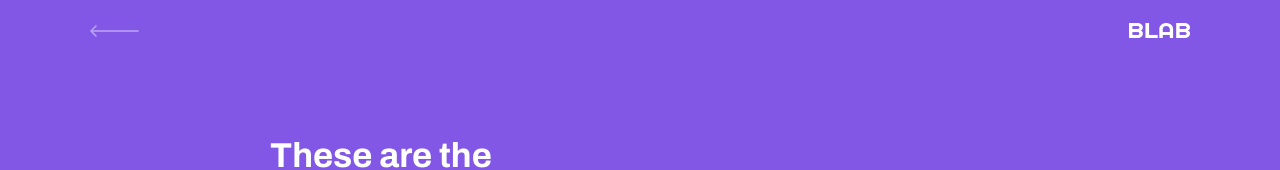
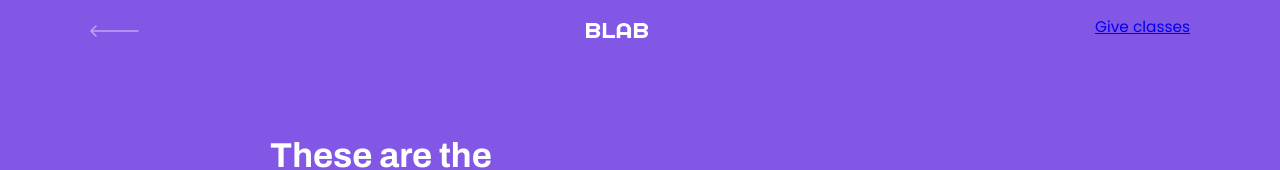
Before and after one commit to repositories01/blab, a React (Create React App) app in the folder frontend-web/: page /study in a window 1280 px wide. Shown: the top 170 px of the page. Built offline with nearby package versions, Linux system fonts and the light colour scheme; no server answers; the HTML template or start-up script is replaced by a standard one.

Commit message:
created link to teacherForm

```diff
--- a/frontend-web/src/components/PageHeader/index.tsx
+++ b/frontend-web/src/components/PageHeader/index.tsx
@@ -1,37 +1,46 @@
-import React from 'react';
-import { Link } from 'react-router-dom';
+import React from "react";
+import { Link } from "react-router-dom";
 
-import logoImg from '../../assets/images/logo.png'
-import backIcon from '../../assets/images/icons/back.svg'
+import logoImg from "../../assets/images/logo.png";
+import backIcon from "../../assets/images/icons/back.svg";
 
-import './styles.css'
+import "./styles.css";
 
 interface PageHeaderProps {
+  linkName?: string;
   title: string;
-    to: string
+  to?: string;
   description?: string;
 }
 
-const PageHeader: React.FC<PageHeaderProps> = ({description, to, title, children}) => {
+const PageHeader: React.FC<PageHeaderProps> = ({
+  description,
+  to,
+  linkName,
+  title,
+  children,
+}) => {
   return (
     <header className="page-header">
       <div className="top-bar-container">
-                <Link to="/">
+        <Link to={ to === '/study' ? `${to}` : '/' }>
           <img src={backIcon} alt="Voltar" />
         </Link>
 
-                <img src={logoImg} alt="Proffy"/>
+        <img src={logoImg} alt="Proffy" />
+        <Link to={`${to}`}>
+          <span>{linkName}</span>
+        </Link>
       </div>
 
       <div className="header-content">
         <strong>{title}</strong>
-                { description && <p>{description}</p> }
+        {description && <p>{description}</p>}
 
         {children}
       </div>
-
     </header>
   );
-}
+};
 
 export default PageHeader;
--- a/frontend-web/src/pages/TeacherForm/index.tsx
+++ b/frontend-web/src/pages/TeacherForm/index.tsx
@@ -80,6 +80,7 @@ function TeacherForm() {
   return (
     <div id="page-teacher-form" className="container">
       <PageHeader
+        to="/study"
         title="Create your schedule."
         description="First you need to fill the form"
       />
--- a/frontend-web/src/pages/TeacherList/index.tsx
+++ b/frontend-web/src/pages/TeacherList/index.tsx
@@ -44,7 +44,7 @@ function TeacherList() {
 
   return (
     <div id="page-teacher-list" className="container">
-      <PageHeader title="These are the available teachers.">
+      <PageHeader linkName="Give classes" to="/give-classes"title="These are the available teachers.">
         <form id="search-teachers" onSubmit={searchTeachers}>
           <Select
             name="week_day"
```
Lines whose indentation alone changed are shown as unchanged.
